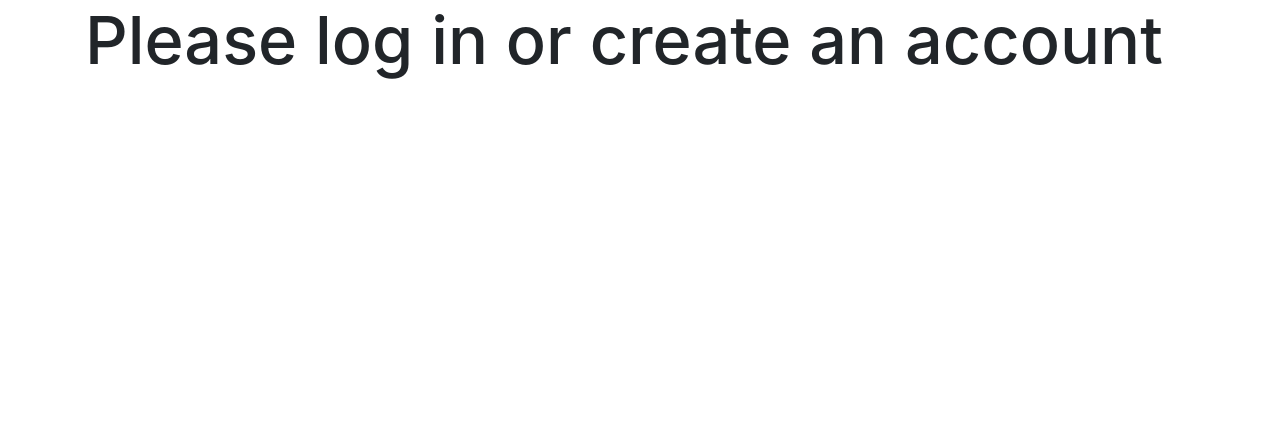
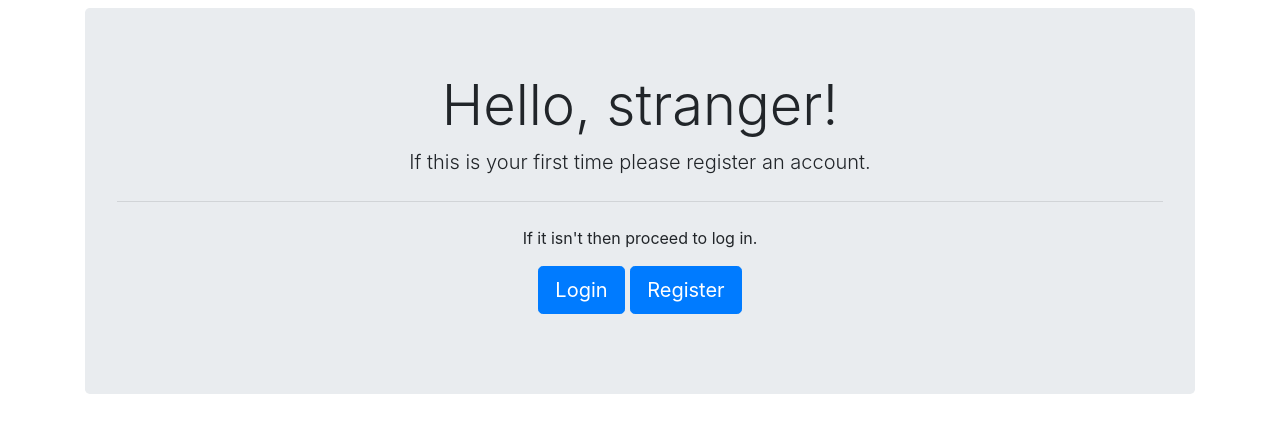
Before and after one commit to pillemer/Handover, a Flask app: page / in a window 1280 px wide. Shown: the part 56-489 px from the top of the page. Run offline with Flask 2, Linux system fonts and the light colour scheme; some libraries are stand-ins or nearby versions.

Commit message:
Commiting changes for Heroku to work

```diff
--- a/Handover/routes.py
+++ b/Handover/routes.py
@@ -182,7 +182,7 @@ def add_job(pn):
     db.session.add(job)
     db.session.commit()
     flash('Job added successfuly', 'success')
-    return redirect(url_for('patient', pn = patient.identifying_number))@app.route('/patient/<pn>/add_job', methods=['POST'])
+    return redirect(url_for('patient', pn = patient.identifying_number))
 
 @app.route('/job_list/<jn>/advance_job', methods=['GET', 'POST'])
 @login_required
--- a/Handover/templates/home.html
+++ b/Handover/templates/home.html
@@ -2,8 +2,24 @@
 
 {% block content %}
     {% if current_user.is_authenticated %}
-    <h1 style="font-size: 50pt;">Hello {{ current_user.username }}</h1><br>
+    <div class="jumbotron text-center">
+        <h1 class="display-4">Hello, {{ current_user.username }}</h1>
+        <p class="lead">We currently have {{ patients }} patients on the ward.</p>
+        <hr class="my-4">
+        <p class="lead">
+            <a class="btn btn-primary btn-lg" href="{{ url_for('patient_list') }}" role="button">See patient list</a>
+        </p>
+    </div>
     {% else %}
-    <h1 style="font-size: 50pt;">Please log in or create an account</h1><br>
+    <div class="jumbotron text-center">
+        <h1 class="display-4">Hello, stranger!</h1>
+        <p class="lead">If this is your first time please register an account.</p>
+        <hr class="my-4">
+        <p>If it isn't then proceed to log in.</p>
+        <p class="lead">
+            <a class="btn btn-primary btn-lg" href="{{ url_for('login') }}" role="button">Login</a>
+            <a class="btn btn-primary btn-lg" href="{{ url_for('register') }}" role="button">Register</a>
+        </p>
+    </div>
     {% endif %}
 {% endblock content %}
--- a/Handover/templates/layout.html
+++ b/Handover/templates/layout.html
@@ -23,7 +23,7 @@
         <script src="https://stackpath.bootstrapcdn.com/bootstrap/4.3.1/js/bootstrap.min.js" integrity="sha384-JjSmVgyd0p3pXB1rRibZUAYoIIy6OrQ6VrjIEaFf/nJGzIxFDsf4x0xIM+B07jRM" crossorigin="anonymous"></script>
 
             <!-- Navbar left side -->
-        <nav class="navbar navbar-expand-lg navbar-light bg-warning">
+        <nav class="navbar navbar-expand-lg navbar-light bg-warning mb-2">
         <a class="navbar-brand" href="{{ url_for('home') }}">Handover</a>
         <button class="navbar-toggler" type="button" data-toggle="collapse" data-target="#navbarNavAltMarkup" aria-controls="navbarNavAltMarkup" aria-expanded="false" aria-label="Toggle navigation">
             <span class="navbar-toggler-icon"></span>
```
Also changed, not shown: 2 other files.
